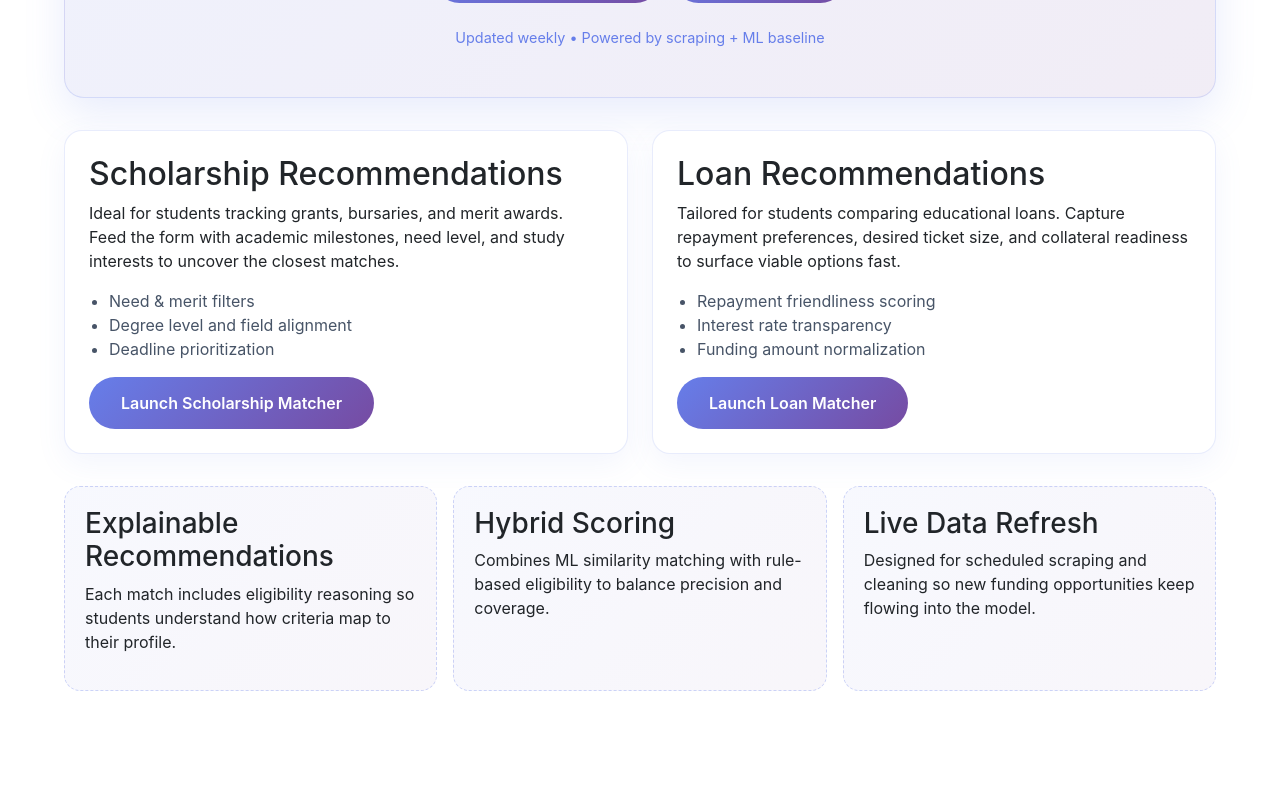
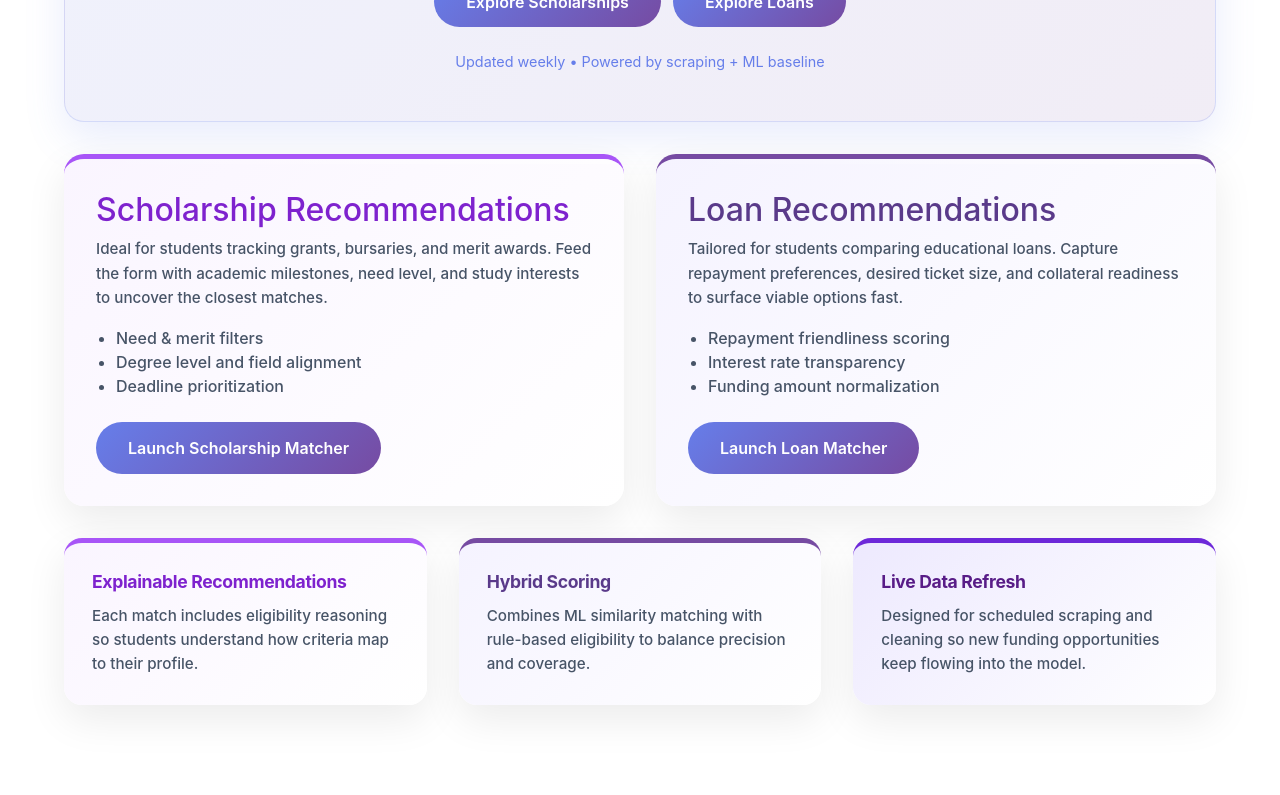
Before and after one commit to Y4S1-Projects/Uni-Finder, a React (Create React App) app in the folder frontend/: page /scholarship-matcher in a window 1280 px wide. Shown: the part 420-1215 px from the top of the page. Built offline with nearby package versions, Linux system fonts and the light colour scheme; no server answers.

Commit message:
Modify UI to match the theme

```diff
--- a/frontend/src/scholarship_loan_matcher/AdminDatasetPage.jsx
+++ b/frontend/src/scholarship_loan_matcher/AdminDatasetPage.jsx
@@ -6,11 +6,11 @@ export default function AdminDatasetPage() {
     <div className="matcher-landing">
       <section className="matcher-landing__hero matcher-landing__hero--admin">
         <p className="matcher-page__eyebrow">Admin Workspace</p>
-        <h1>Scholarship & Loan Dataset Admin</h1>
+        <h1>Scholarship & Loan Dataset Update</h1>
         <p className="matcher-page__lead">
           This page is intended for administrators who manage the live funding datasets.
           Running a full update will trigger web scraping, cleaning, and merging, and can take
-          around 10–12 minutes to complete.
+          around 10–20 minutes to complete.
         </p>
         <p className="matcher-landing__meta">
           Use this tool only when you need to refresh the underlying data sources.
@@ -29,7 +29,7 @@ export default function AdminDatasetPage() {
             <li>Persist the final CSVs that power all scholarship and loan recommendations.</li>
           </ul>
           <p className="matcher-landing__warning">
-            This process is resource-intensive and can take approximately 10–12 minutes.
+            This process is resource-intensive and can take approximately 10–20 minutes.
             Avoid running multiple updates back-to-back.
           </p>
         </article>
--- a/frontend/src/scholarship_loan_matcher/DatasetUpdateControl.jsx
+++ b/frontend/src/scholarship_loan_matcher/DatasetUpdateControl.jsx
@@ -141,7 +141,7 @@ export default function DatasetUpdateControl() {
             <h4 className="dataset-update-control__modal-title">Confirm dataset update</h4>
             <p className="dataset-update-control__modal-body">
               You are about to refresh the live scholarship and loan datasets. This process runs
-              a full scraping and cleaning pipeline and can take approximately 10–12 minutes to
+              a full scraping and cleaning pipeline and can take approximately 10–20 minutes to
               complete. During this time, the server will be busy but students can still browse
               using the existing data.
             </p>
--- a/frontend/src/scholarship_loan_matcher/StudentMatcherPage.jsx
+++ b/frontend/src/scholarship_loan_matcher/StudentMatcherPage.jsx
@@ -25,10 +25,10 @@ export default function StudentMatcherPage() {
     <div className="matcher-landing">
       <section className="matcher-landing__hero">
         <p className="matcher-page__eyebrow">Funding Discovery Workspace</p>
-        <h1>Scholarship & Financial Aid Matching</h1>
+        <h1>Find Your Perfect Scholarship & Funding Match</h1><br></br>
         <p className="matcher-page__lead">
-          Explore the latest education funding opportunities, then jump into the dedicated flows for
-          either scholarships or education loans based on your current priority.
+        Tell us about your academic profile and financial goals, and our AI system will match you with
+        scholarships and loans tailored to your unique situation. Every opportunity is ranked by relevance.
         </p>
         <div className="matcher-landing__cta">
           <Link className="matcher-landing__btn matcher-landing__btn--primary" to="/scholarship-matcher/scholarships">
--- a/frontend/src/scholarship_loan_matcher/styles.css
+++ b/frontend/src/scholarship_loan_matcher/styles.css
@@ -51,8 +51,10 @@
 
 .matcher-page h2 {
   color: #667eea;
-  font-weight: 600;
+  font-weight: 700;
   margin-bottom: 1rem;
+  letter-spacing: -0.02em;
+  font-size: 1.3rem;
 }
 
 .matcher-form {
@@ -186,6 +188,51 @@
 }
 
 .matcher-form__checkbox-label span {
+  user-select: none;
+}
+
+.matcher-form__radio-group {
+  display: flex;
+  flex-direction: column;
+  gap: 0.75rem;
+  padding: 1rem;
+  background: rgba(102, 126, 234, 0.03);
+  border-radius: 10px;
+  border: 1px solid rgba(102, 126, 234, 0.1);
+}
+
+.matcher-form__radio-label-title {
+  display: block;
+  font-size: 0.9rem;
+  font-weight: 600;
+  color: #1d2939;
+  margin-bottom: 0.25rem;
+}
+
+.matcher-form__radio-options {
+  display: flex;
+  flex-direction: row;
+  gap: 1.5rem;
+  flex-wrap: wrap;
+}
+
+.matcher-form__radio-label {
+  display: flex;
+  align-items: center;
+  gap: 0.5rem;
+  cursor: pointer;
+  font-size: 0.9rem;
+  color: #1d2939;
+}
+
+.matcher-form__radio-label input[type="radio"] {
+  width: 18px;
+  height: 18px;
+  cursor: pointer;
+  accent-color: #667eea;
+}
+
+.matcher-form__radio-label span {
   user-select: none;
 }
 
@@ -402,15 +449,51 @@
 .matcher-landing__split {
   display: grid;
   grid-template-columns: repeat(auto-fit, minmax(260px, 1fr));
-  gap: 1.5rem;
+  gap: 2rem;
 }
 
 .matcher-landing__card {
   background: #ffffff;
-  border-radius: 18px;
-  padding: 1.5rem;
-  border: 1px solid rgba(102, 126, 234, 0.15);
-  box-shadow: 0 10px 30px rgba(102, 126, 234, 0.08);
+  border-radius: 20px;
+  padding: 2rem;
+  border: none;
+  box-shadow: 0 15px 40px rgba(0, 0, 0, 0.08);
+  position: relative;
+  overflow: hidden;
+  transition: transform 0.3s ease, box-shadow 0.3s ease;
+}
+
+.matcher-landing__card:first-child {
+  border-top: 5px solid #a855f7;
+  background: linear-gradient(135deg, #faf5ff 0%, #ffffff 100%);
+}
+
+.matcher-landing__card:first-child h2 {
+  color: #7e22ce;
+}
+
+.matcher-landing__card:last-child {
+  border-top: 5px solid #764ba2;
+  background: linear-gradient(135deg, #f5f3ff 0%, #ffffff 100%);
+}
+
+.matcher-landing__card:last-child h2 {
+  color: #5a3a8a;
+}
+
+.matcher-landing__card::before {
+  content: '';
+  position: absolute;
+  top: 0;
+  left: 0;
+  right: 0;
+  height: 5px;
+  background: linear-gradient(90deg, transparent, rgba(255, 255, 255, 0.5));
+}
+
+.matcher-landing__card:hover {
+  transform: translateY(-5px);
+  box-shadow: 0 20px 50px rgba(0, 0, 0, 0.12);
 }
 
 .matcher-landing__card--admin {
@@ -420,20 +503,85 @@
 .matcher-landing__card ul {
   padding-left: 1.25rem;
   color: #475467;
-  margin: 0.75rem 0 1rem;
+  margin: 1rem 0 1.5rem;
+}
+
+.matcher-landing__card ul li {
+  font-weight: 500;
+}
+
+.matcher-landing__card p {
+  color: #475467;
+  font-size: 0.95rem;
+  line-height: 1.6;
+  margin: 0 0 1rem 0;
+  font-weight: 500;
 }
 
 .matcher-landing__features {
   display: grid;
-  grid-template-columns: repeat(auto-fit, minmax(200px, 1fr));
-  gap: 1rem;
+  grid-template-columns: repeat(auto-fit, minmax(250px, 1fr));
+  gap: 2rem;
 }
 
 .matcher-landing__features article {
-  padding: 1.25rem;
-  border-radius: 16px;
-  background: linear-gradient(135deg, rgba(102, 126, 234, 0.05), rgba(118, 75, 162, 0.05));
-  border: 1px dashed rgba(102, 126, 234, 0.3);
+  padding: 1.75rem;
+  border-radius: 18px;
+  background: #ffffff;
+  border: none;
+  box-shadow: 0 15px 40px rgba(0, 0, 0, 0.08);
+  position: relative;
+  overflow: hidden;
+  transition: transform 0.3s ease, box-shadow 0.3s ease;
+  border-top: 5px solid #667eea;
+}
+
+.matcher-landing__features article:nth-child(1) {
+  border-top-color: #a855f7;
+  background: linear-gradient(135deg, #faf5ff 0%, #ffffff 100%);
+}
+
+.matcher-landing__features article:nth-child(1) h3 {
+  color: #7e22ce;
+}
+
+.matcher-landing__features article:nth-child(2) {
+  border-top-color: #764ba2;
+  background: linear-gradient(135deg, #f5f3ff 0%, #ffffff 100%);
+}
+
+.matcher-landing__features article:nth-child(2) h3 {
+  color: #5a3a8a;
+}
+
+.matcher-landing__features article:nth-child(3) {
+  border-top-color: #6d28d9;
+  background: linear-gradient(135deg, #ede9fe 0%, #ffffff 100%);
+}
+
+.matcher-landing__features article:nth-child(3) h3 {
+  color: #581c87;
+}
+
+.matcher-landing__features article:hover {
+  transform: translateY(-5px);
+  box-shadow: 0 20px 50px rgba(0, 0, 0, 0.12);
+}
+
+.matcher-landing__features article h3 {
+  margin-top: 0;
+  margin-bottom: 0.75rem;
+  font-size: 1.1rem;
+  font-weight: 700;
+  letter-spacing: -0.02em;
+}
+
+.matcher-landing__features article p {
+  color: #475467;
+  font-size: 0.95rem;
+  line-height: 1.6;
+  margin: 0;
+  font-weight: 500;
 }
 
 .matcher-landing__warning {
```
Also changed, not shown: frontend/src/scholarship_loan_matcher/StudentProfileForm.jsx (+18 -18 lines).
